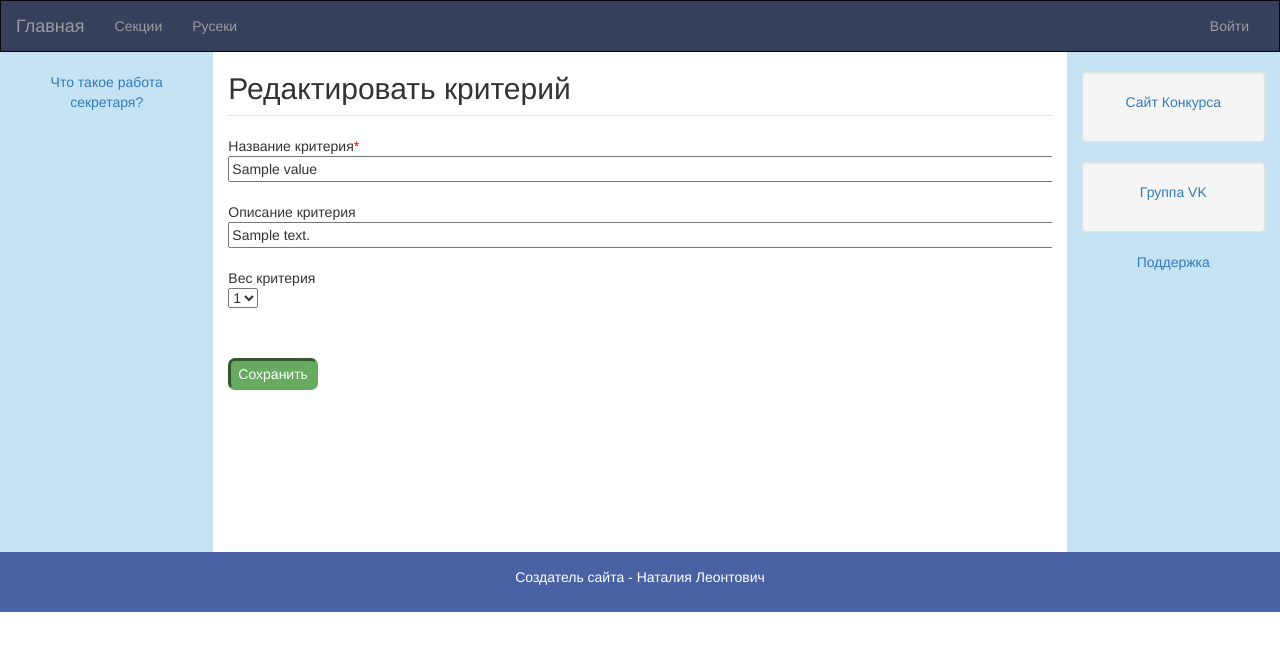
After one commit to naleont/secretary_site, a Flask app: page /edit_value/1 in a window 1280 px wide. The commit adds this page. Shown: the top 651 px of the page. Run offline with Flask 2, Linux system fonts and the light colour scheme; tables that the repository leaves empty hold one stand-in row (values such as "Sample post"); some libraries are stand-ins or nearby versions.

Commit message:
user_management

```diff
--- a/app.py
+++ b/app.py
@@ -1506,6 +1506,59 @@ def adding_criteria():
     return redirect(url_for('.analysis_criteria'))
 
 
+@app.route('/edit_criterion/<crit_id>')
+def edit_criterion(crit_id):
+    criterion = get_criteria(curr_year)[int(crit_id)]
+    return render_template('rev_analysis/edit_criterion.html', criterion=criterion)
+
+
+@app.route('/write_criterion', methods=['POST'])
+def write_criterion():
+    crit_id = int(request.form['id'])
+    crit_name = request.form['name']
+    if 'description' in request.form.keys():
+        description = request.form['description']
+    else:
+        description = None
+    crit_weight = int(request.form['weight'])
+    if crit_id in [c.criterion_id for c in RevCriteria.query.all()]:
+        db.session.query(RevCriteria).filter(RevCriteria.criterion_id == crit_id
+                                             ).update({RevCriteria.criterion_name: crit_name,
+                                                       RevCriteria.criterion_description: description,
+                                                       RevCriteria.weight: crit_weight})
+        db.session.commit()
+    return redirect(url_for('.analysis_criteria'))
+
+
+@app.route('/edit_value/<val_id>')
+def edit_value(val_id):
+    val = db.session.query(RevCritValues).filter(RevCritValues.value_id == int(val_id)).first()
+    value = dict()
+    value['id'] = val.value_id
+    value['name'] = val.value_name
+    value['comment'] = val.comment
+    value['weight'] = val.weight
+    return render_template('rev_analysis/edit_value.html', value=value)
+
+
+@app.route('/write_value', methods=['POST'])
+def write_value():
+    val_id = int(request.form['id'])
+    val_name = request.form['name']
+    if 'comment' in request.form.keys():
+        comment = request.form['description']
+    else:
+        comment = None
+    val_weight = int(request.form['weight'])
+    if val_id in [v.value_id for v in RevCritValues.query.all()]:
+        db.session.query(RevCritValues).filter(RevCritValues.value_id == val_id
+                                               ).update({RevCritValues.value_name: val_name,
+                                                         RevCritValues.comment: comment,
+                                                         RevCritValues.weight: val_weight})
+        db.session.commit()
+    return redirect(url_for('.analysis_criteria'))
+
+
 @app.route('/add_values')
 def add_values():
     if check_access(url='/add_values') < 10:
@@ -1566,15 +1619,24 @@ def pre_analysis(work_id):
 def write_pre_analysis():
     work_id = request.form['work_id']
     work_id = int(work_id)
-    if request.form['good_work'] == 'True':
-        good_work = True
-    else:
-        good_work = False
-    research = request.form['research']
-    if request.form['has_review'] == 'True':
-        has_review = True
-    else:
-        has_review = False
+    if 'good_work' in request.form.keys():
+        if request.form['good_work'] == 'True':
+            good_work = True
+        else:
+            good_work = False
+    else:
+        good_work = None
+    if 'research' in request.form.keys():
+        research = request.form['research']
+    else:
+        research = None
+    if 'has_review' in request.form.keys():
+        if request.form['has_review'] == 'True':
+            has_review = True
+        else:
+            has_review = False
+    else:
+        has_review = None
     if work_id in [w.work_id for w in PreAnalysis.query.all()]:
         db.session.query(PreAnalysis).filter(PreAnalysis.work_id == int(work_id)).update(
             {PreAnalysis.good_work: good_work, PreAnalysis.research: research,
@@ -1612,7 +1674,8 @@ def write_analysis():
         if str(criterion_id) in request.form.keys():
             value = int(request.form[str(criterion_id)])
             if work_id in [w.work_id for w in RevAnalysis.query.all()]:
-                if criterion_id in [c.criterion_id for c in RevAnalysis.query.filter(RevAnalysis.work_id == work_id).all()]:
+                if criterion_id in [c.criterion_id for c in
+                                    RevAnalysis.query.filter(RevAnalysis.work_id == work_id).all()]:
                     d = db.session.query(RevAnalysis).filter(RevAnalysis.work_id == work_id)
                     d.filter(RevAnalysis.criterion_id == criterion_id).update({RevAnalysis.value_id: value})
                     db.session.commit()
@@ -1625,7 +1688,7 @@ def write_analysis():
                 db.session.add(crit_value)
                 db.session.commit()
     cat_id = WorkCategories.query.filter(WorkCategories.work_id == work_id).first().cat_id
-    return redirect(url_for('.category_page', cat_id=cat_id))
+    return redirect(url_for('.analysis_works', cat_id=cat_id))
 
 
 @app.route('/add_works', defaults={'works_added': None, 'works_edited': None})
--- /dev/null
+++ b/templates/rev_analysis/edit_value.html
@@ -0,0 +1,32 @@
+{% extends 'base.html' %}
+
+{% block content %}
+
+<form action="/write_value" method="POST">
+    <fieldset>
+        <legend><h2>Редактировать критерий</h2></legend>
+            <input type="hidden" value="{{ value['id'] }}" name="id">
+        <span class="required">Название критерия</span><br>
+            <input type="text" size="100" name="name" required value="{{ value['name'] }}"><br><br>
+        <span>Описание критерия</span><br>
+            <input type="text" size="100" name="description" value="{{ value['comment'] }}"><br><br>
+        <span>Вес критерия</span><br>
+        <p>
+            <select name="weight" required>
+                <option class="container-fluid bg-2" value="1" {% if value['weight'] == 1 %} selected="true"
+                {% endif %}>1</option>
+                <option class="container-fluid bg-2" value="2" {% if value['weight'] == 2 %} selected="true"
+                {% endif %}>2</option>
+                <option class="container-fluid bg-2" value="3" {% if value['weight'] == 3 %} selected="true"
+                {% endif %}>3</option>
+                <option class="container-fluid bg-2" value="4" {% if value['weight'] == 4 %} selected="true"
+                {% endif %}>4</option>
+                <option class="container-fluid bg-2" value="5" {% if value['weight'] == 5 %} selected="true"
+                {% endif %}>5</option>
+            </select>
+        </p><br><br>
+        <input class="button" type="submit" value="Сохранить"><br>
+    </fieldset>
+</form>
+
+{% endblock %}
```
Also changed, not shown: templates/rev_analysis/analysis_criteria.html (+4 -4 lines), templates/rev_analysis/edit_criterion.html (added, +28 -0 lines).
